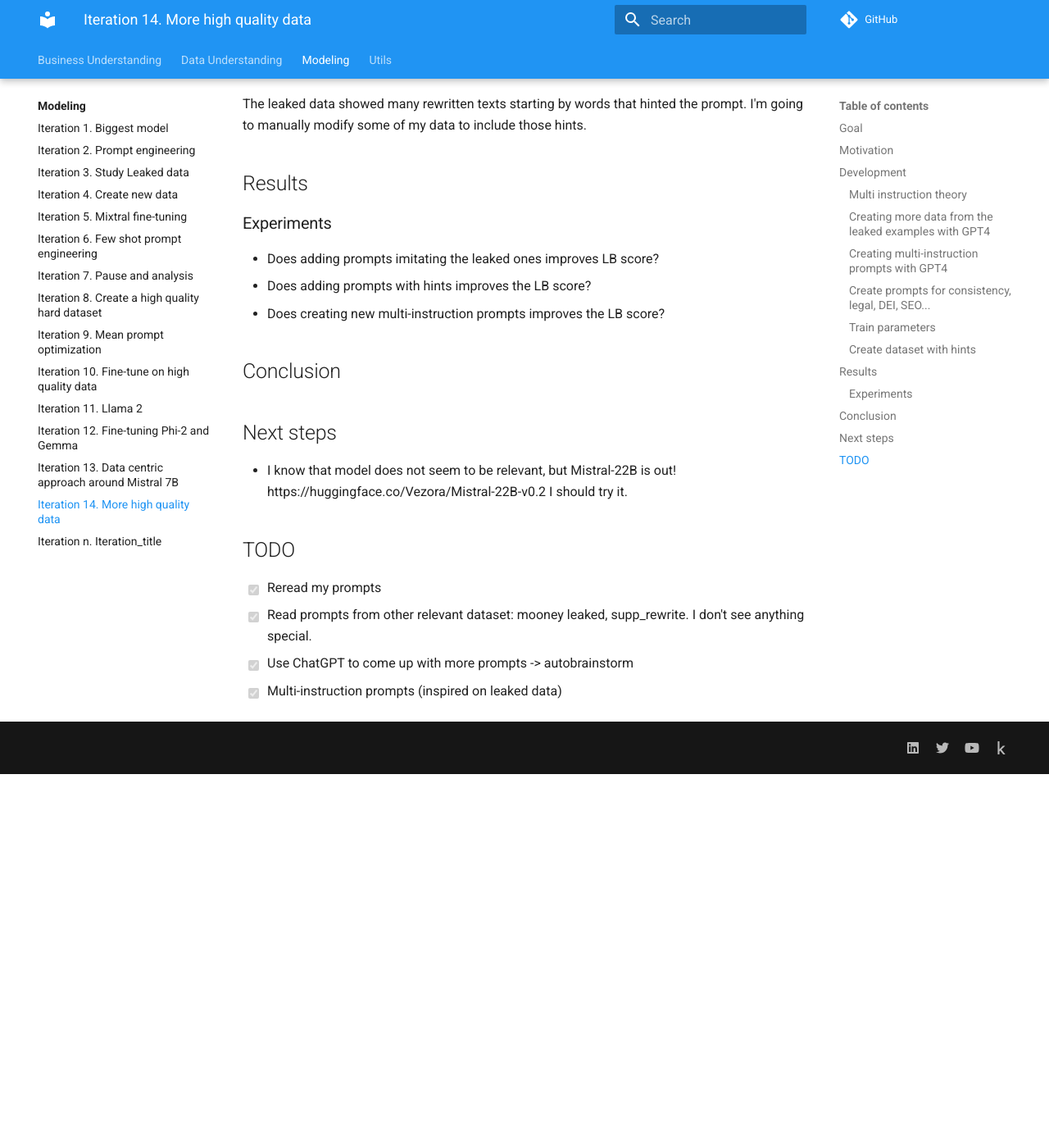
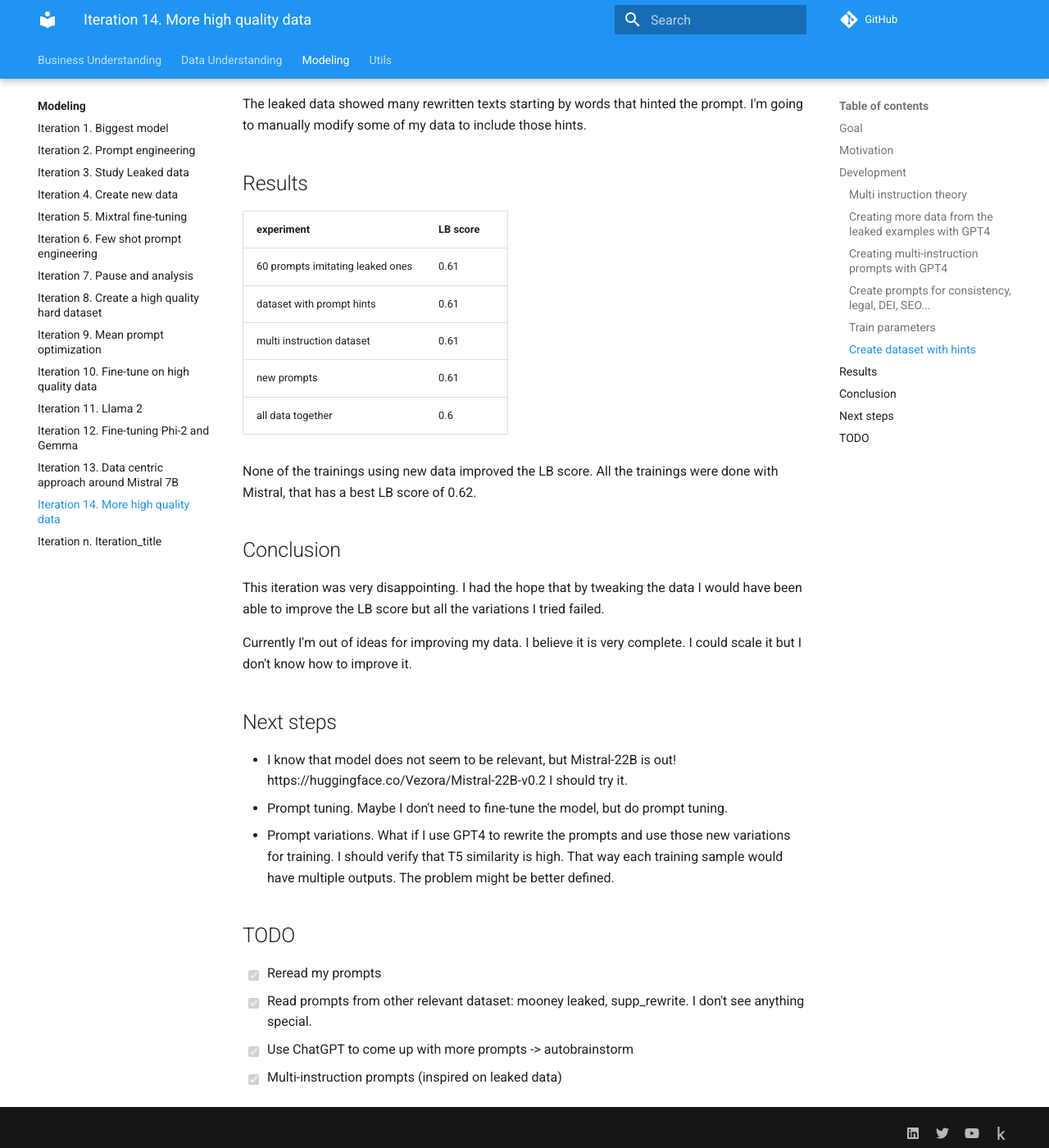
Before and after one commit to ironbar/prompt_recovery, an MkDocs documentation site: the page built from docs/modeling/Iteration_14_more_high_quality_data.md, in a window 1280 px wide and 1400 px high, scrolled down 2882 px. Shown: the whole window at 82% size. Built offline with MkDocs 1.6.1 and Material for MkDocs 9.7.7, drawn with Linux system fonts in a browser that asks for light colours; comment, search, counter and statistics services are not loaded; before the commit the page ends 3826 px from its top, so only the background shows below that.

Commit message:
end of iteration 14 without success

````diff
--- a/docs/modeling/Iteration_14_more_high_quality_data.md
+++ b/docs/modeling/Iteration_14_more_high_quality_data.md
@@ -99,7 +99,6 @@ Can you create them with the following topic?
 Consistency: Ensuring that the text maintains consistent use of terminology, voice, and narrative points of view, which can be particularly important in longer texts or texts that have been edited by multiple people.
 ```
 
-
 ### Train parameters
 
 - I believe I should use `r=1` on LoRA because that gave very good LB results.
@@ -115,17 +114,31 @@ manually modify some of my data to include those hints.
 
 ## Results
 
-### Experiments
+| experiment                       | LB score |
+|----------------------------------|----------|
+| 60 prompts imitating leaked ones | 0.61     |
+| dataset with prompt hints        | 0.61     |
+| multi instruction dataset        | 0.61     |
+| new prompts                      | 0.61     |
+| all data together                | 0.6      |
 
-- Does adding prompts imitating the leaked ones improves LB score?
-- Does adding prompts with hints improves the LB score?
-- Does creating new multi-instruction prompts improves the LB score?
+None of the trainings using new data improved the LB score. All the trainings were done with Mistral, that has a best LB score of 0.62.
 
 ## Conclusion
+
+This iteration was very disappointing. I had the hope that by tweaking the data I would have been able
+to improve the LB score but all the variations I tried failed.
+
+Currently I'm out of ideas for improving my data. I believe it is very complete. I could scale it but
+I don't know how to improve it.
 
 ## Next steps
 
 - I know that model does not seem to be relevant, but Mistral-22B is out! https://huggingface.co/Vezora/Mistral-22B-v0.2 I should try it.
+- Prompt tuning. Maybe I don't need to fine-tune the model, but do prompt tuning.
+- Prompt variations. What if I use GPT4 to rewrite the prompts and use those new variations for training.
+  I should verify that T5 similarity is high. That way each training sample would have multiple outputs.
+  The problem might be better defined.
 
 ## TODO
 
````
Also changed, not shown: 1 other file.
